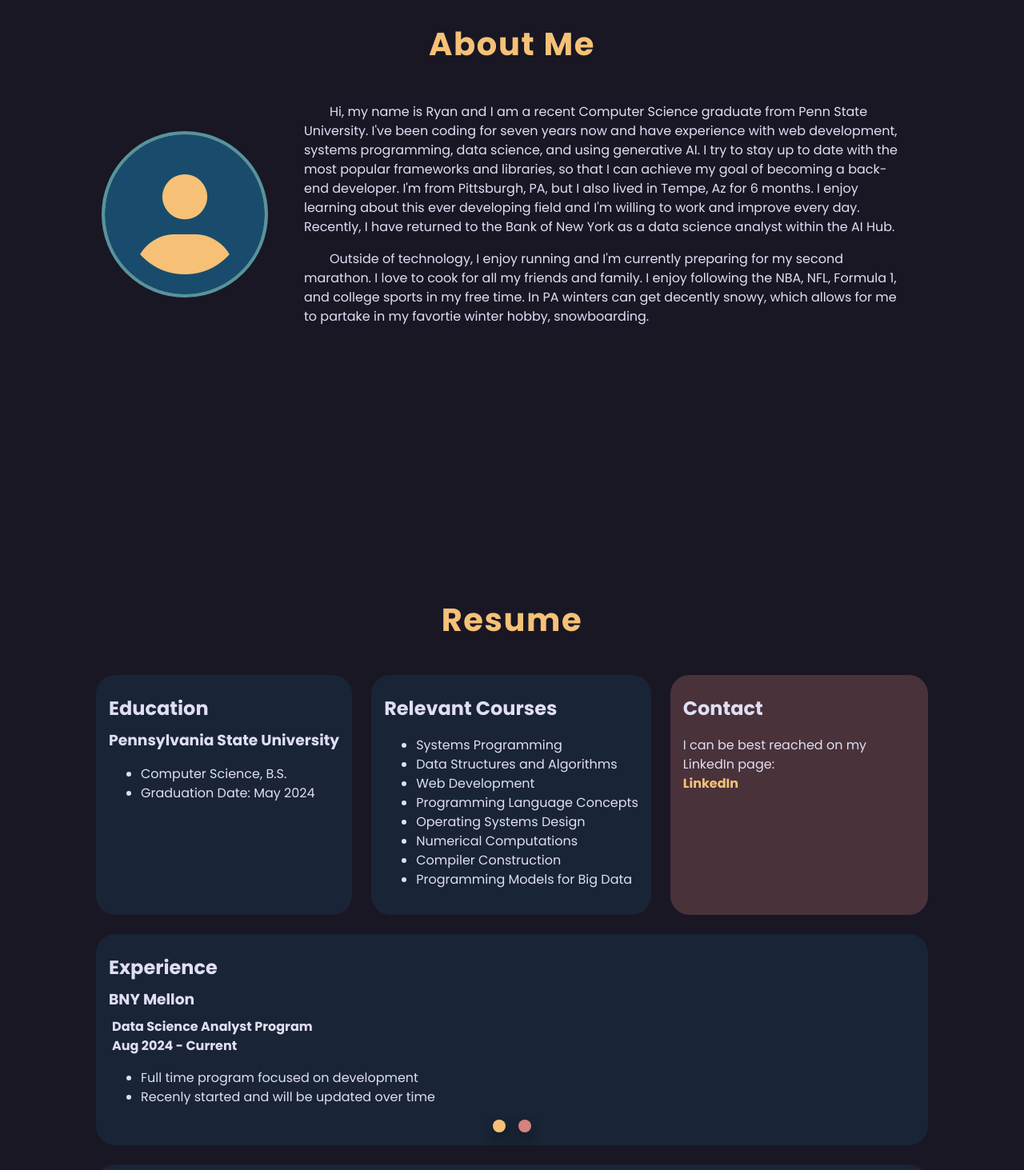
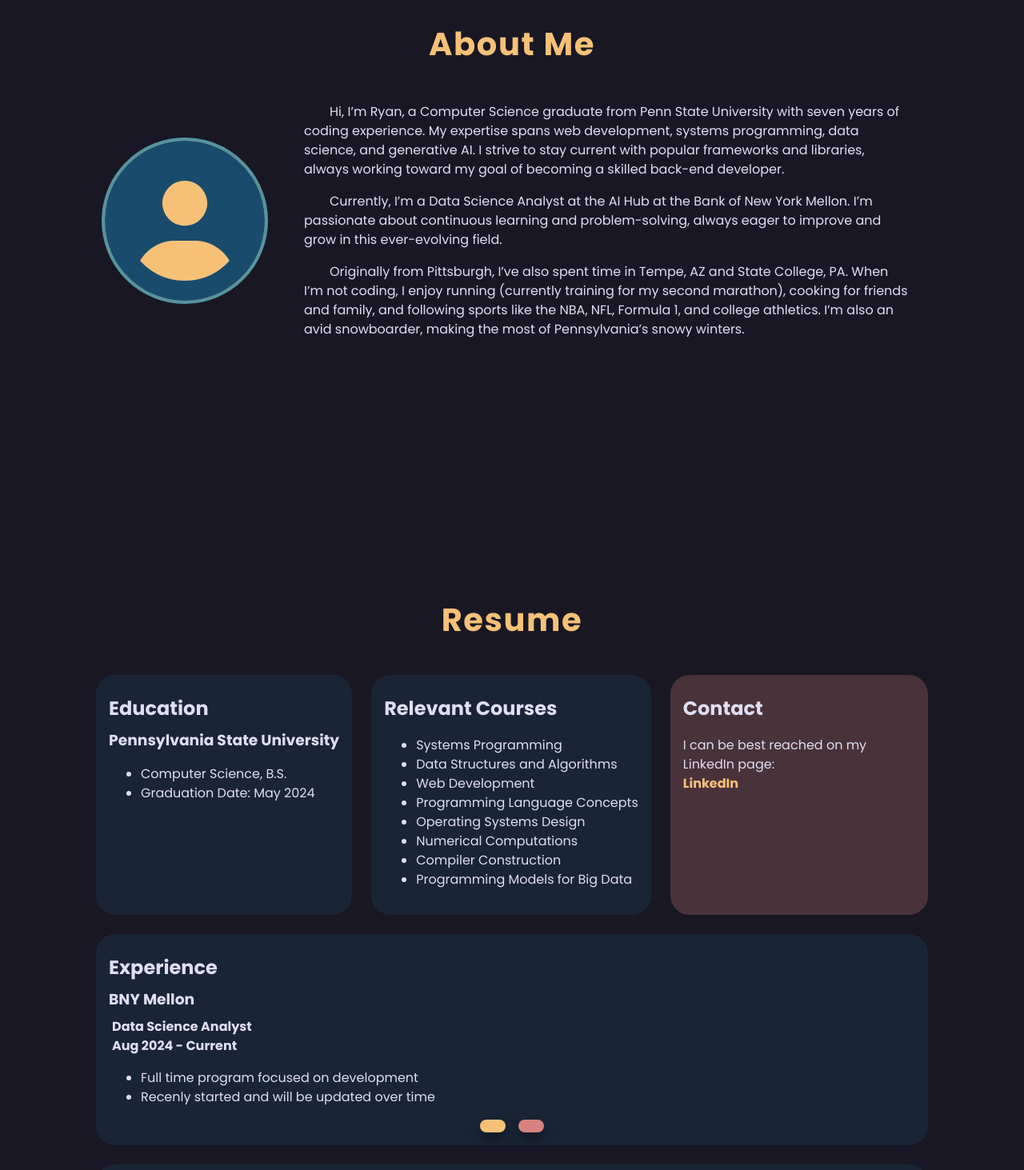
Before and after one commit to rdawson46/vue-portfolio, a Vue app: page / in a window 1280 px wide. Shown: the part 802-2265 px from the top of the page at 80% size. Built offline with nearby package versions, Linux system fonts and the light colour scheme.

Commit message:
modified about me and a few minor changes

```diff
--- a/src/components/About.vue
+++ b/src/components/About.vue
@@ -30,13 +30,18 @@ onMounted(() => {
             </div>
             <div class="text-holder hidden">
                 <p>
-                    Hi, my name is Ryan and I am a recent Computer Science graduate from Penn State University. I've been coding for seven years now and have experience with web development, systems programming, data science, and using generative AI.
-                    I try to stay up to date with the most popular frameworks and libraries, so that I can achieve my goal of becoming a back-end developer. I'm from Pittsburgh, PA, but I also lived in Tempe, Az for 6 months. I enjoy learning about this ever developing field and I'm willing to work and improve every day.
-                    Recently, I have returned to the Bank of New York as a data science analyst within the AI Hub.
+                Hi, I’m Ryan, a Computer Science graduate from Penn State University with seven years of coding experience.
+                My expertise spans web development, systems programming, data science, and generative AI.
+                I strive to stay current with popular frameworks and libraries, always working toward my goal of becoming a skilled back-end developer.
                 </p>
 
                 <p>
-                    Outside of technology, I enjoy running and I'm currently preparing for my second marathon. I love to cook for all my friends and family. I enjoy following the NBA, NFL, Formula 1, and college sports in my free time. In PA winters can get decently snowy, which allows for me to partake in my favortie winter hobby, snowboarding.
+                Currently, I’m a Data Science Analyst at the AI Hub at the Bank of New York Mellon.
+                I’m passionate about continuous learning and problem-solving, always eager to improve and grow in this ever-evolving field.
+                </p>
+
+                <p>
+                Originally from Pittsburgh, I’ve also spent time in Tempe, AZ and State College, PA. When I’m not coding, I enjoy running (currently training for my second marathon), cooking for friends and family, and following sports like the NBA, NFL, Formula 1, and college athletics. I’m also an avid snowboarder, making the most of Pennsylvania’s snowy winters.
                 </p>
             </div>
         </div>
--- a/src/components/Projects.vue
+++ b/src/components/Projects.vue
@@ -214,7 +214,6 @@ h2{
 
 .project {
     border-radius: 1rem;
-    /*background-color: #26233a;*/
     background-color: var(--secondary40);
     margin: 0 1rem 1rem 0;
     padding: 0.25rem 1rem 0.75rem 1rem;
--- a/src/components/Resume.vue
+++ b/src/components/Resume.vue
@@ -62,7 +62,7 @@ onMounted(() => {
                 <Transition name='fade' mode='out-in'>
                     <div v-if='exp_ind == 0'>
                         <h3 class="sub-title">BNY Mellon</h3>
-                        <h4 class="job-title"> Data Science Analyst Program<br>Aug 2024 - Current</h4>
+                        <h4 class="job-title"> Data Science Analyst<br>Aug 2024 - Current</h4>
                         <ul>
                             <li>Full time program focused on development</li>
                             <li>Recenly started and will be updated over time</li>
@@ -141,8 +141,8 @@ onMounted(() => {
 .btn{
     background-color: var(--secondary);
     height: 1rem;
-    width: 1rem;
-    border-radius: 50%;
+    width: 2rem;
+    border-radius: 1.5rem;
     border: none;
     box-shadow: 0px 8px 15px rgba(0, 0, 0, 0.4);
     transition: all 0.3s ease 0s;
@@ -154,7 +154,7 @@ onMounted(() => {
 .btn:hover{
     background-color: var(--accent);
     box-shadow: 0px 15px 20px rgba(162, 206, 234, 0.9);
-    transform: translateY(-3px);
+    transform: translateY(-2px);
 }
 
 .active{
```
